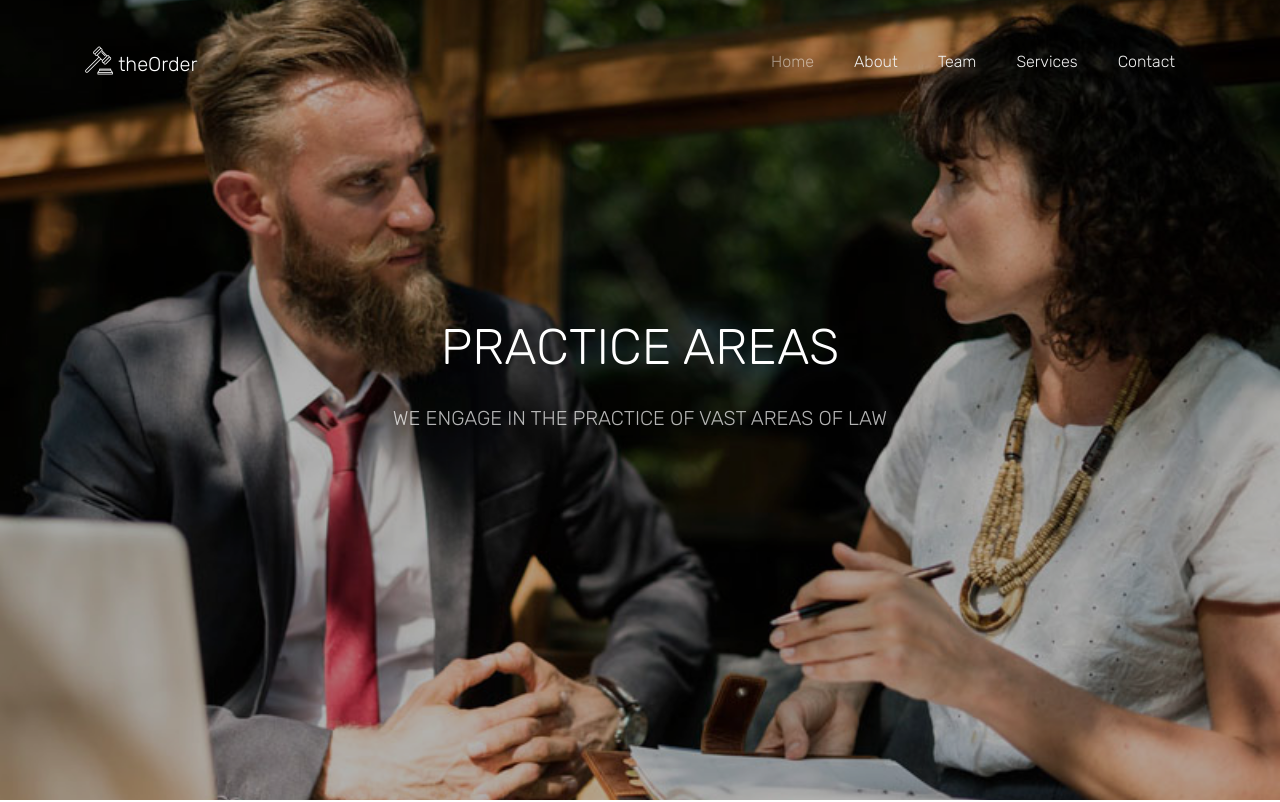
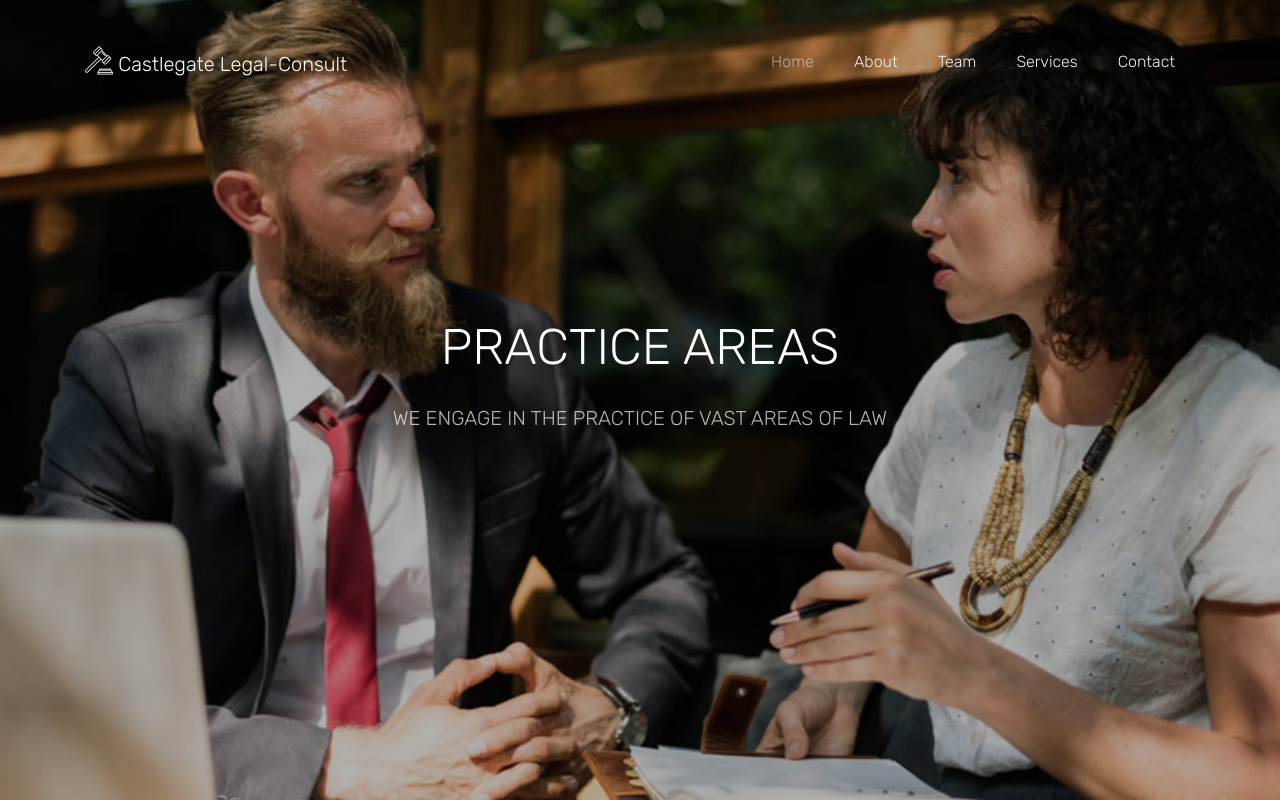
Before and after one commit to geddev1617/Castlegate-Law, a plain HTML site: page practice.html in a window 1280 px wide. Shown: the top 802 px of the page. Drawn offline with Linux system fonts and the light colour scheme; some packages are replaced by stand-ins of ours; no server answers.

Commit message:
edited practice.html file.

```diff
--- a/practice.html
+++ b/practice.html
@@ -29,7 +29,7 @@
 
     <nav class="navbar navbar-expand-lg navbar-dark ftco_navbar bg-dark ftco-navbar-light" id="ftco-navbar" data-aos="fade-down" data-aos-delay="500">
       <div class="container">
-        <a class="navbar-brand" href="index.html"><span class="flaticon-gavel"></span> theOrder</a>
+        <a class="navbar-brand" href="index.html"><span class="flaticon-gavel"></span> Castlegate Legal-Consult</a>
         <button class="navbar-toggler" type="button" data-toggle="collapse" data-target="#ftco-nav" aria-controls="ftco-nav" aria-expanded="false" aria-label="Toggle navigation">
           <span class="oi oi-menu"></span> Menu
         </button>
```
